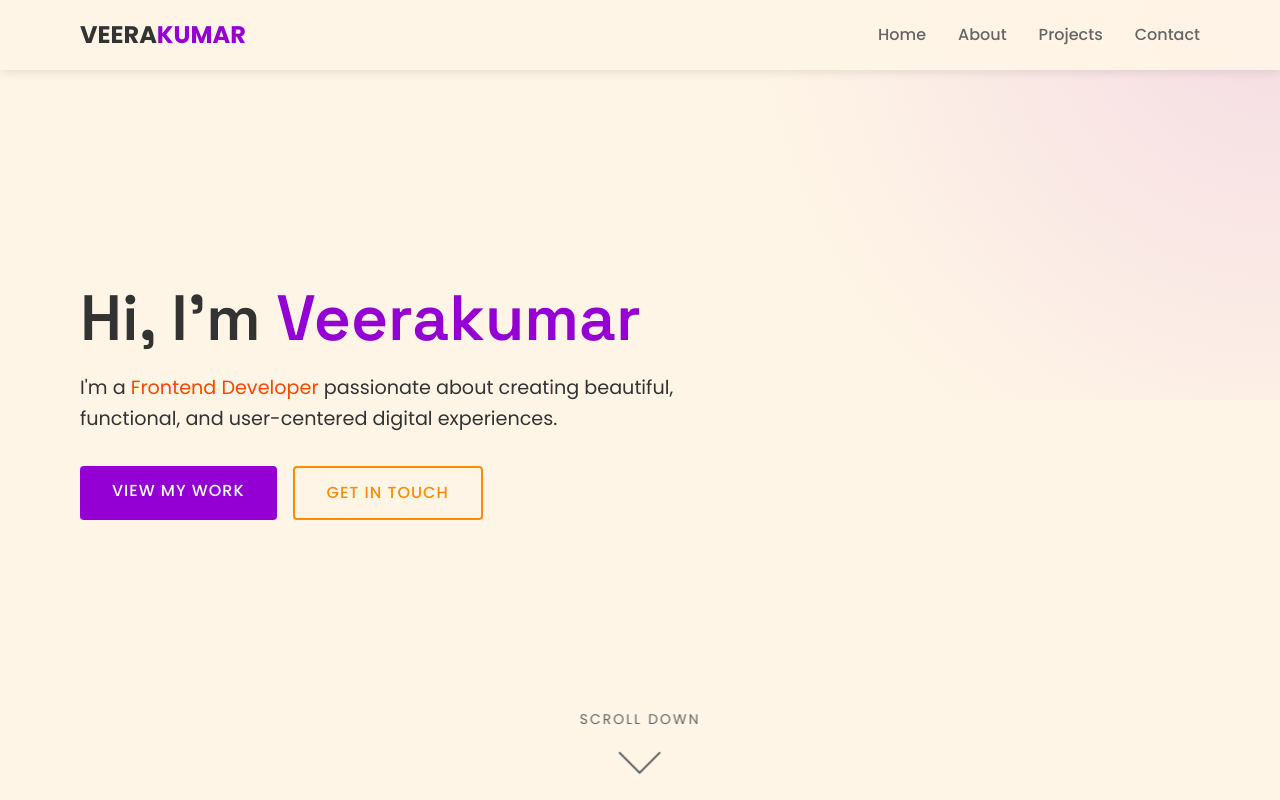
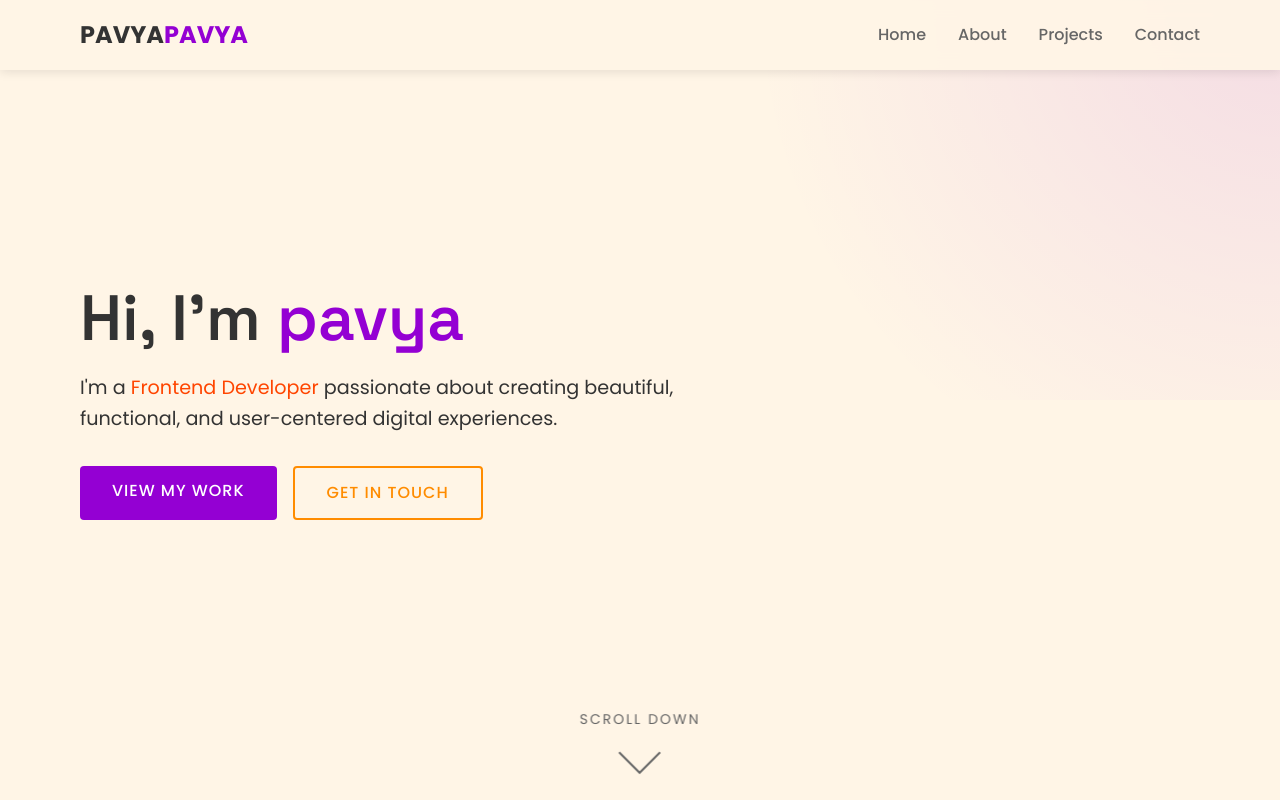
Before and after one commit to pavya-ss/sns, a plain HTML site: page index.html in a window 1280 px wide. Shown: the top 800 px of the page. Drawn offline with Linux system fonts and the light colour scheme.

Commit message:
Update index.html

```diff
--- a/index.html
+++ b/index.html
@@ -788,7 +788,7 @@
     <!-- Header & Navigation -->
     <header id="header">
         <div class="container nav-container">
-            <a href="#home" class="logo">VEERA<span>KUMAR</span></a>
+            <a href="#home" class="logo">PAVYA<span>PAVYA</span></a>
             <button class="mobile-toggle" aria-label="Toggle menu">☰</button>
             <ul class="nav-links">
                 <li><a href="#home">Home</a></li>
@@ -802,7 +802,7 @@
     <!-- Hero Section -->
     <section id="home" class="hero">
         <div class="container hero-content">
-            <h1>Hi, I'm <span class="highlight">Veerakumar</span></h1>
+            <h1>Hi, I'm <span class="highlight">pavya</span></h1>
             <p>I'm a <span class="accent">Frontend Developer</span> passionate about creating beautiful, functional, and user-centered digital experiences.</p>
             <div class="hero-buttons">
                 <a href="#projects" class="btn">View My Work</a>
```
